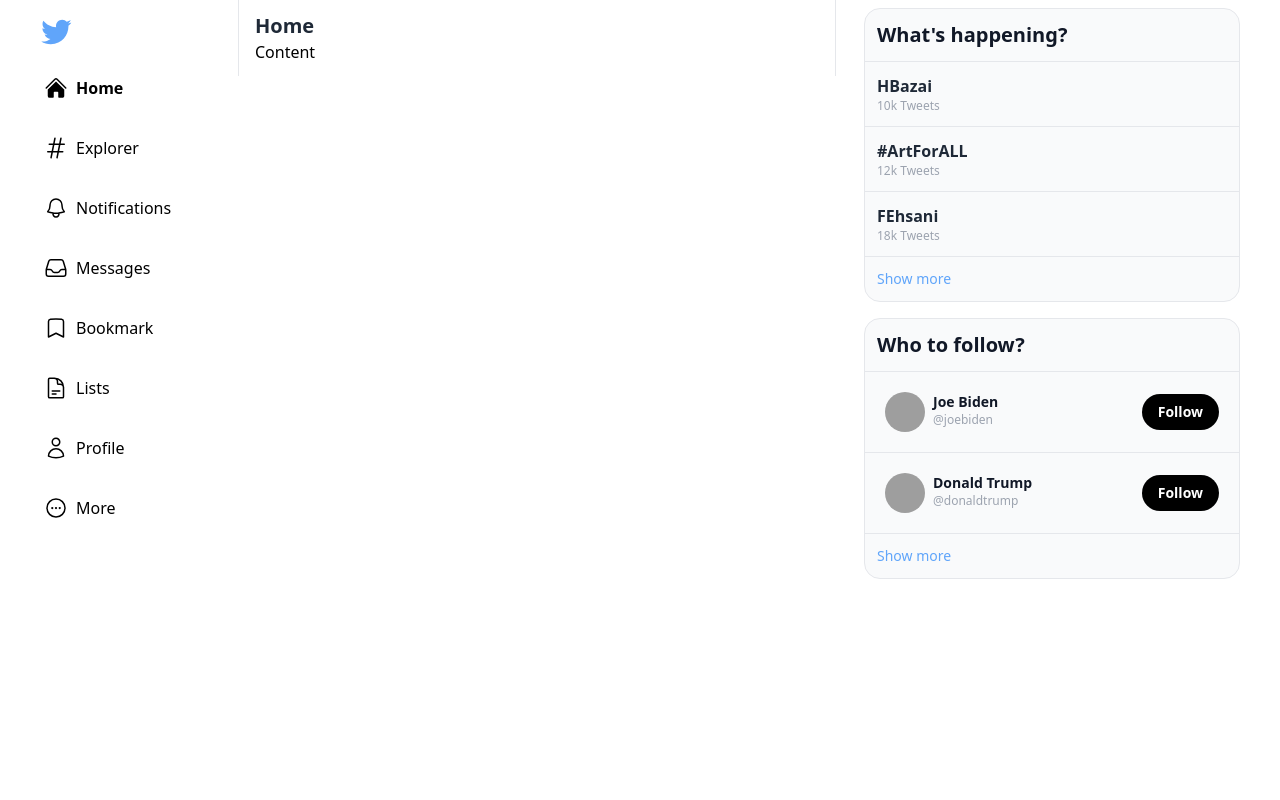
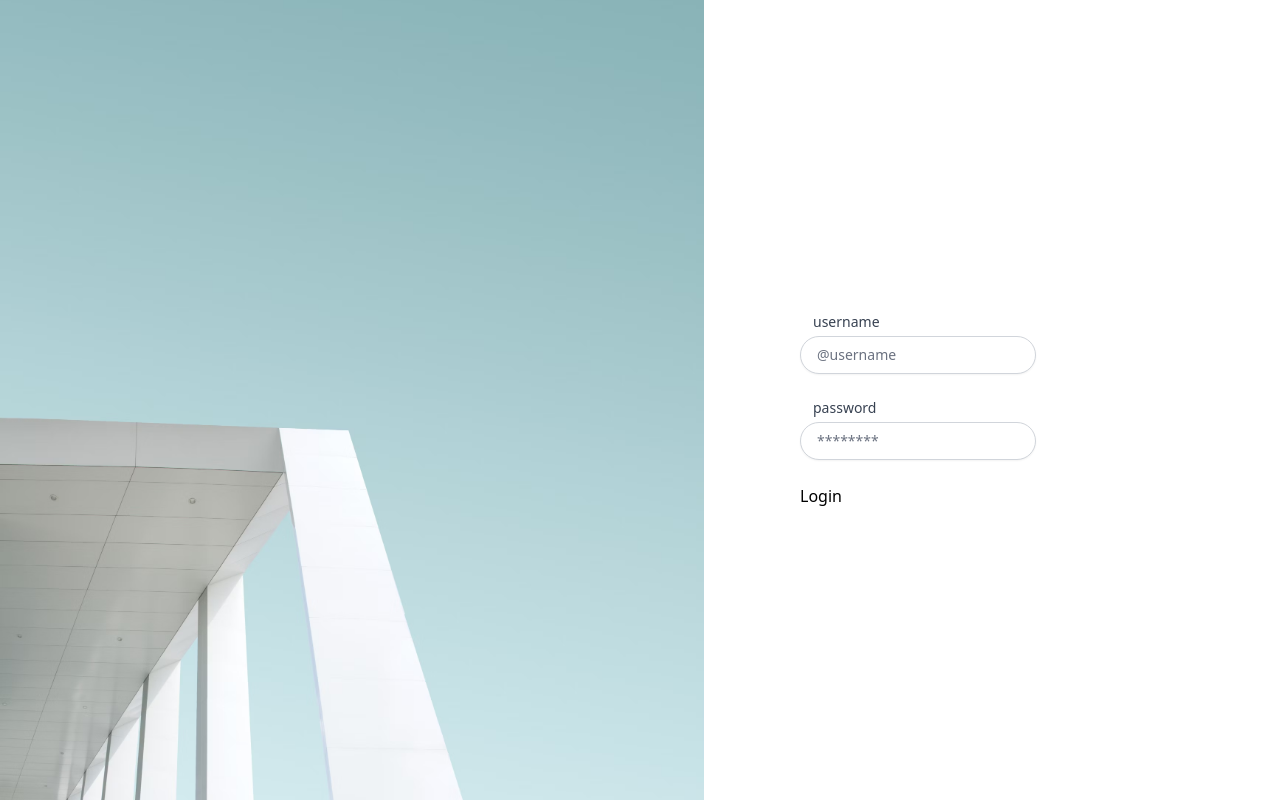
Before and after one commit to BazaiHassan/twitter-clone, a Nuxt app: page / in a window 1280 px wide. Built offline with nearby package versions, Linux system fonts and the light colour scheme; grey boxes are pictures that could not be loaded.

Commit message:
frontend: login handled

```diff
--- a/app.vue
+++ b/app.vue
@@ -1,7 +1,8 @@
 <template>
   <div :class="{ dark: darkMode }">
     <div class="bg-white dark:bg-dim-900">
-      <div class="min-h-full">
+      <!-- App -->
+      <div v-if="user" class="min-h-full">
         <div
           class="grid grid-cols-12 mx-auto sm:px-6 lg:max-w-7xl lg:px-8 lg:gap-5"
         >
@@ -13,23 +14,27 @@
           </div>
 
           <!-- Main Content -->
-          <main class="col-span-12 md:col-span-8 xl:col-span-6" >
+          <main class="col-span-12 md:col-span-8 xl:col-span-6">
             <RouterView></RouterView>
           </main>
 
           <!-- Right Sidebar -->
           <div class="hidden md:block xl:col-span-4 md:col-span-3">
             <div class="sticky top-0">
-                <SidebarRight />
+              <SidebarRight />
             </div>
           </div>
-
         </div>
       </div>
+
+      <!-- AuthPage -->
+       <AuthPage v-else />
     </div>
   </div>
 </template>
 
 <script setup>
 const darkMode = ref(false);
+const {useAuthUser} = useAuth()
+const user = useAuthUser()
 </script>
--- /dev/null
+++ b/components/Auth/Form.vue
@@ -0,0 +1,48 @@
+<template>
+  <div>
+    <div class="pt-5 space-y-6">
+      <UIInput
+        v-model="data.username"
+        label="username"
+        placeholder="@username"
+        type="text"
+      />
+      <UIInput
+        v-model="data.password"
+        label="password"
+        placeholder="********"
+        type="password"
+      />
+      <div>
+        <button @click="handleLogin">Login</button>
+      </div>
+    </div>
+  </div>
+</template>
+
+<script setup>
+
+const { login } = useAuth();
+
+
+
+const data = reactive({
+  username: "",
+  password: "",
+  loading:false
+});
+
+async function handleLogin() {
+  data.loading = true
+  try {
+    await login({
+        username:data.username,
+        password:data.password
+    })
+  } catch (error) {
+    console.log(error)
+  } finally{
+    data.loading = false
+  }
+}
+</script>
--- /dev/null
+++ b/components/Auth/Page.vue
@@ -0,0 +1,16 @@
+<template>
+    <div class="flex h-screen">
+        <div class="relative flex-1 hidden w-0 lg:block">
+            <img class="absolute inset-0 object-cover w-full h-full" src="~/assets/img/authcoverimage.avif" alt="">
+        </div>
+        <div class="flex flex-col justify-center flex-1 px-4 py-12 sm:px-6 lg:flex-none lg:px-20 xl:px-24">
+            <div class="flex items-center w-full h-full max-w-sm mx-auto lg:w-96">
+                <AuthForm />
+            </div>
+        </div>
+    </div>
+</template>
+
+<script setup>
+
+</script>
--- /dev/null
+++ b/components/UI/Input.vue
@@ -0,0 +1,41 @@
+<template>
+  <div>
+    <label
+      class="block pl-3 ml-px text-sm font-medium text-gray-700"
+      for=""
+      v-if="props.label"
+      >{{ props.label }}</label
+    >
+    <div class="mt-1">
+      <input
+        class="block w-full px-4 border-gray-300 rounded-full shadow-sm focus:ring-blue-500 focus:border-blue-500 sm:text-sm"
+        @input="(event) => emits('update:modelValue', event.target.value)"
+        :placeholder="props.placeholder"
+        :type="props.type"
+        :value="props.modelValue"
+      />
+    </div>
+  </div>
+</template>
+
+<script setup>
+const emits = defineEmits(["update:modelValue"]);
+const props = defineProps({
+  modelValue: {
+    type: String,
+    required: true,
+  },
+  label: {
+    type: String,
+    default: null,
+  },
+  placeholder: {
+    type: String,
+    default: "",
+  },
+  type: {
+    type: String,
+    default: "text",
+  },
+});
+</script>
--- /dev/null
+++ b/composables/useAuth.js
@@ -0,0 +1,42 @@
+export default () => {
+  // Save user info
+  const useAuthToken = () => useState("auth_token");
+  const useAuthUser = () => useState("auth_user");
+
+  // update token which is saved in state
+  const setToken = (newToken) => {
+    const authToken = useAuthToken();
+    authToken.value = newToken;
+  };
+
+  // update user which is saved in state
+  const setUser = (newUser) => {
+    const authUser = useAuthUser();
+    authUser.value = newUser;
+  };
+
+  // Request To server fo login
+  const login = ({ username, password }) => {
+    return new Promise(async (resolve, reject) => {
+      try {
+        const data = await $fetch("/api/auth/login", {
+          method: "POST",
+          body: {
+            username,
+            password,
+          },
+        });
+        setToken(data.access_token);
+        setUser(data.user);
+        resolve(true);
+      } catch (error) {
+        reject(error);
+      }
+    });
+  };
+
+  return {
+    login,
+    useAuthUser
+  };
+};
--- a/package.json
+++ b/package.json
@@ -12,6 +12,7 @@
   "dependencies": {
     "@heroicons/vue": "^2.1.5",
     "@prisma/client": "^5.21.1",
+    "@tailwindcss/forms": "^0.5.9",
     "bcrypt": "^5.1.1",
     "jsonwebtoken": "^9.0.2",
     "nuxt": "^3.13.2",
--- a/tailwind.config.js
+++ b/tailwind.config.js
@@ -29,5 +29,7 @@
       },
     },
   },
-  plugins: [],
+  plugins: [
+    require('@tailwindcss/forms')
+  ],
 };
```
Also changed, not shown: assets/img/authcoverimage.avif (added), 1 other file (tests, documents, lock files or other folders).
